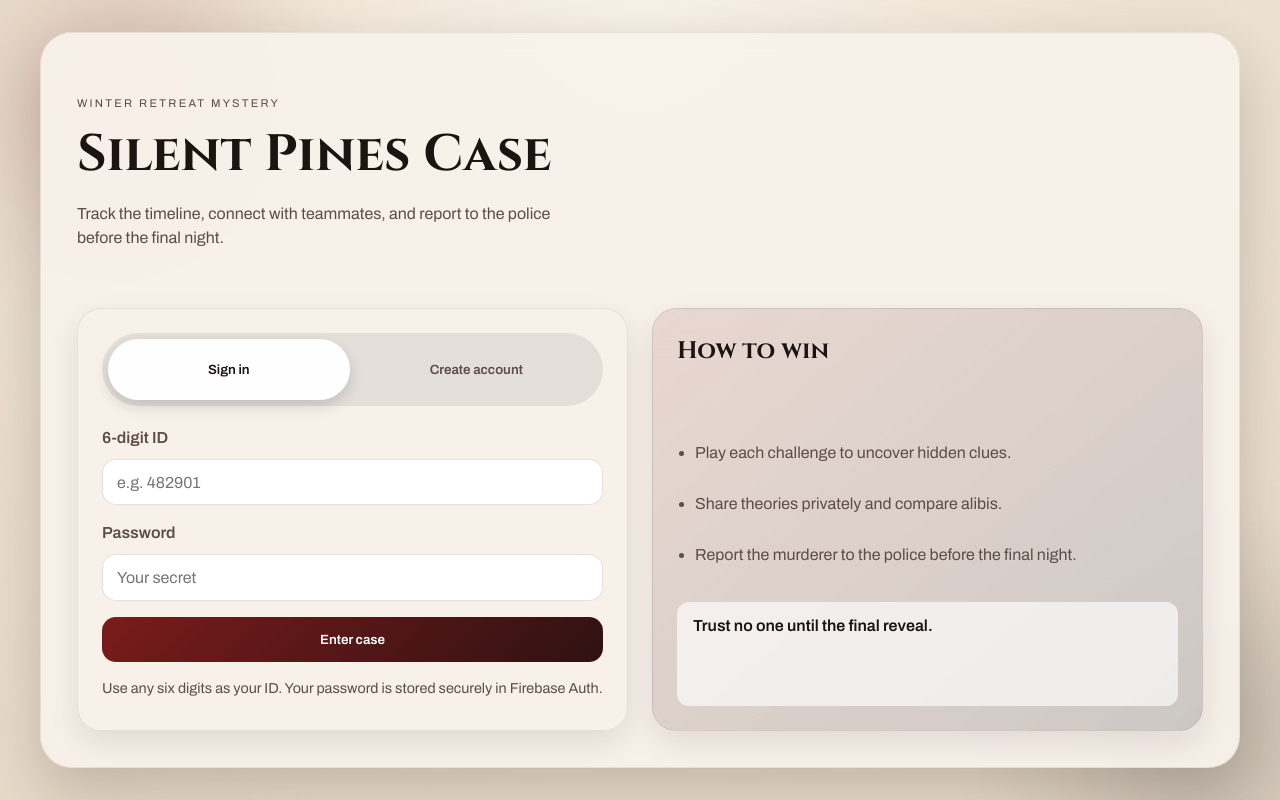
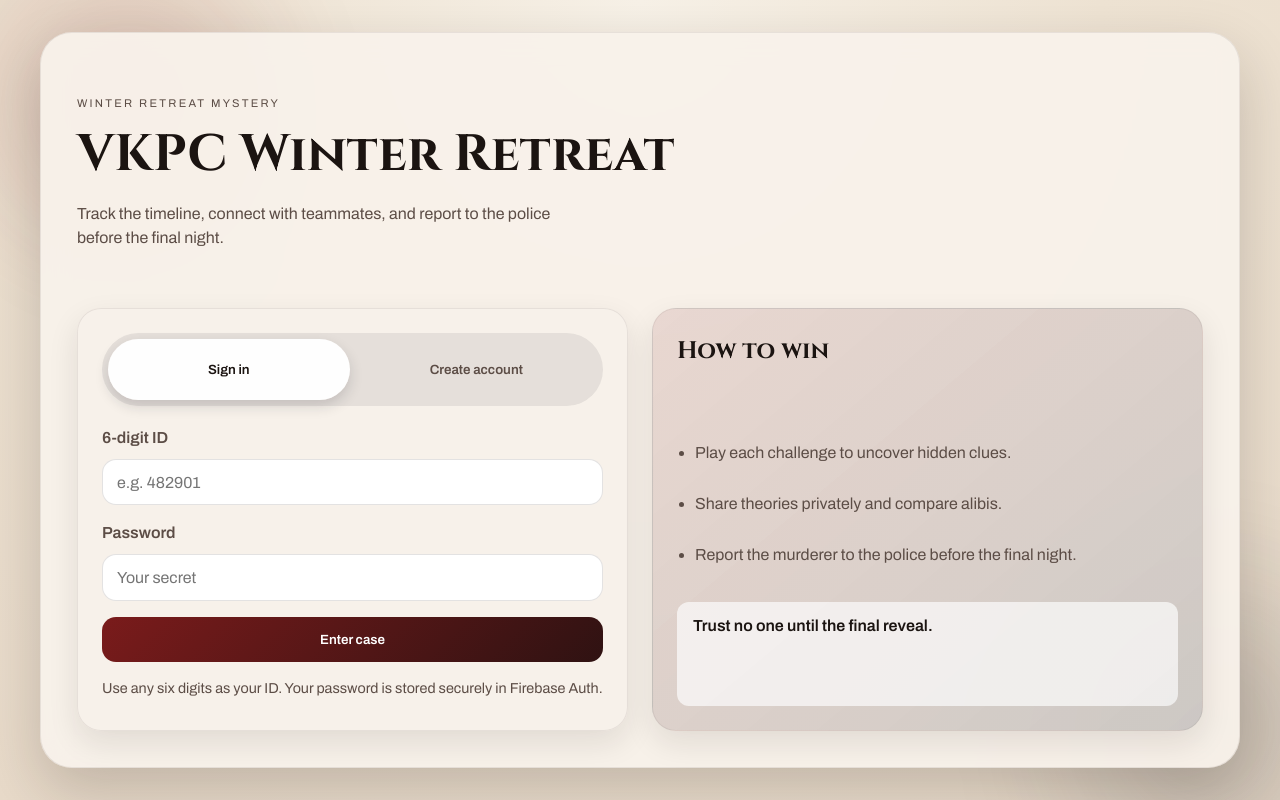
Before and after one commit to sushifromkfc/winter_retreaet, a React (Vite) app: page / in a window 1280 px wide. Built offline with nearby package versions, Linux system fonts and the light colour scheme; no server answers.

Commit message:
index changes

```diff
--- a/src/components/HeaderBar.tsx
+++ b/src/components/HeaderBar.tsx
@@ -5,7 +5,6 @@
   loadingProfile: boolean
   currentNumber: string
   onSignOut: () => void
-  onIdClick: () => void
 }
 
 export const HeaderBar = ({
@@ -13,12 +12,11 @@
   loadingProfile,
   currentNumber,
   onSignOut,
-  onIdClick,
 }: HeaderBarProps) => (
   <header className="brand">
     <div>
       <p className="eyebrow">Winter Retreat Mystery</p>
-      <h1>Silent Pines Case</h1>
+      <h1>VKPC Winter Retreat</h1>
       <p className="lede">
         Track the timeline, connect with teammates, and report to the police
         before the final night.
@@ -26,9 +24,9 @@
     </div>
     {user ? (
       <div className="account">
-        <button className="chip chip-button" type="button" onClick={onIdClick}>
+        <div className="chip">
           {loadingProfile ? 'Loading ID...' : `ID ${currentNumber || '------'}`}
-        </button>
+        </div>
         <button className="ghost" type="button" onClick={onSignOut}>
           Sign out
         </button>
```
